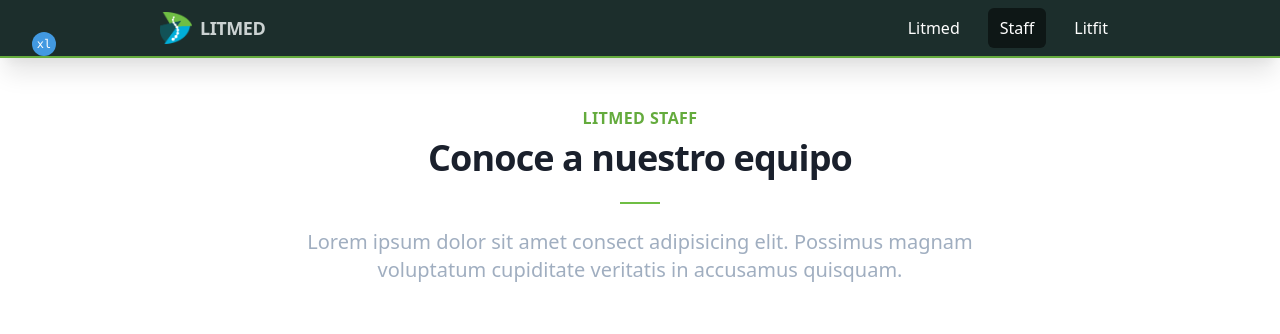
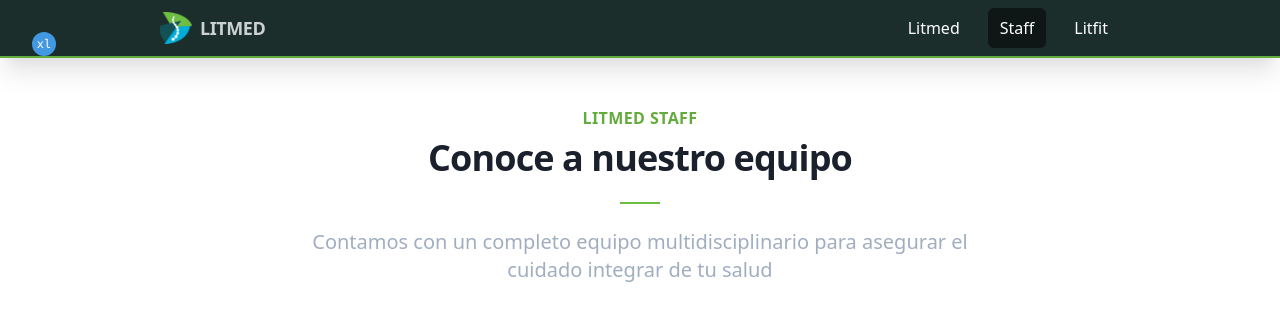
Before and after one commit to VillalobosLuciano/litmed, a Gatsby site: page /staff in a window 1280 px wide. Shown: the top 334 px of the page. Built offline with nearby package versions, Linux system fonts and the light colour scheme; Gatsby itself is replaced by a stand-in of ours.

Commit message:
Update staff.js

```diff
--- a/src/pages/staff.js
+++ b/src/pages/staff.js
@@ -16,8 +16,8 @@ const Staff = () => (
         </h3>
         <hr className="hidden w-10 m-auto my-6 border-b lg:block border-primary-500" />
         <p className="max-w-2xl mt-4 text-xl leading-7 text-gray-500 lg:mx-auto">
-          Lorem ipsum dolor sit amet consect adipisicing elit. Possimus magnam
-          voluptatum cupiditate veritatis in accusamus quisquam.
+          Contamos con un completo equipo multidisciplinario para asegurar el
+          cuidado integrar de tu salud
         </p>
       </div>
       <div className="flex justify-center">
```
